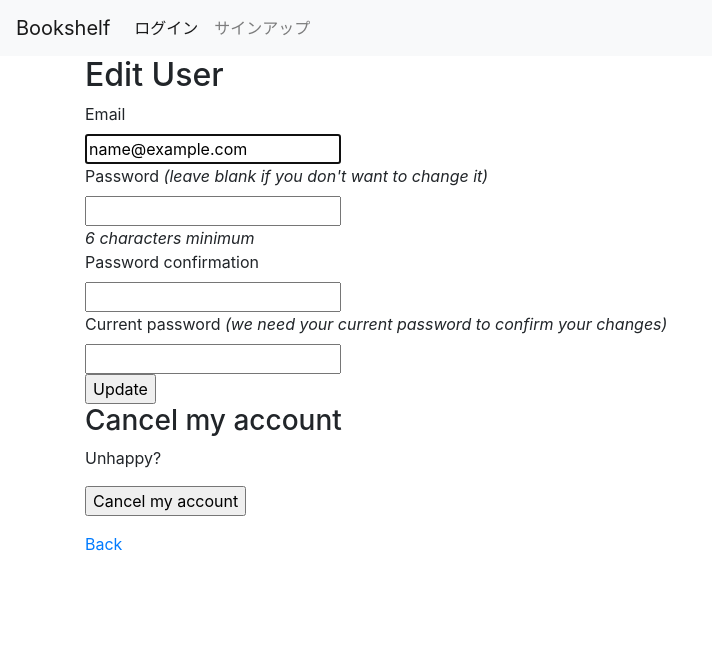
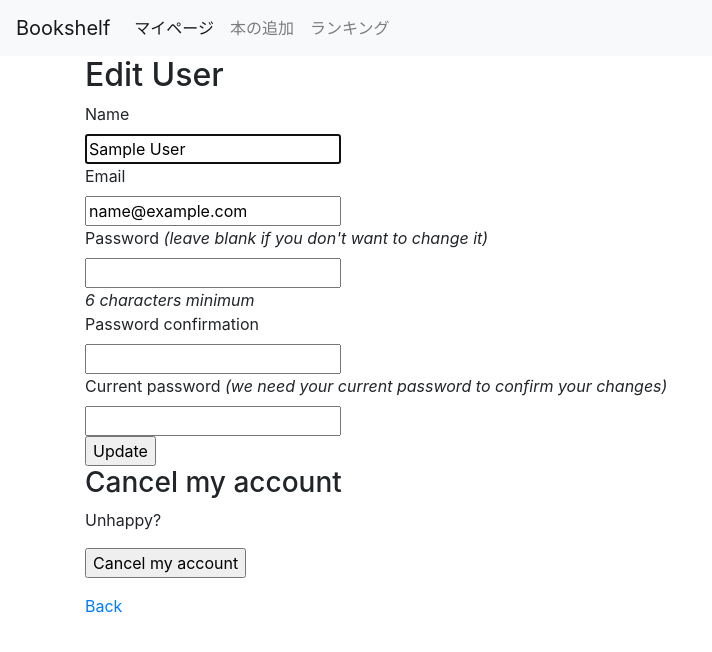
Before and after one commit to kento0805-naka/Bookshelf-app, a Rails app: page /users/edit in a window 1280 px wide. Shown: the top 652 px of the page, without its empty margins (0-712 px from the left). Run offline with Rails 7, Linux system fonts and the light colour scheme; the visitor is signed in with stand-in values (Sample User, id 1); style sheets or scripts are compiled from the project's sources.

Commit message:
サインアップ画面にnameカラムの追加

```diff
--- a/app/controllers/application_controller.rb
+++ b/app/controllers/application_controller.rb
@@ -1,2 +1,14 @@
 class ApplicationController < ActionController::Base
+
+  before_action :authenticate_user!, except: [:index]
+  before_action :configure_permitted_parameters, if: :devise_controller?
+
+  protected
+
+  def configure_permitted_parameters
+    devise_parameter_sanitizer.permit(:sign_up, keys: [:name])
+  end
+
+
+
 end
--- a/app/models/user.rb
+++ b/app/models/user.rb
@@ -24,4 +24,9 @@ class User < ApplicationRecord
   # :confirmable, :lockable, :timeoutable, :trackable and :omniauthable
   devise :database_authenticatable, :registerable,
          :recoverable, :rememberable, :validatable
+
+
+  validates :name, presence: true
+  # validates :description, length: { maximum: 200 }
+
 end
--- a/app/views/devise/registrations/edit.html.erb
+++ b/app/views/devise/registrations/edit.html.erb
@@ -3,6 +3,10 @@
 <%= form_for(resource, as: resource_name, url: registration_path(resource_name), html: { method: :put }) do |f| %>
   <%= render "devise/shared/error_messages", resource: resource %>
 
+  <div class="field">
+    <%= f.label :name %><br />
+    <%= f.text_field :name, autofocus: true %>
+  </div>
   <div class="field">
     <%= f.label :email %><br />
     <%= f.email_field :email, autofocus: true, autocomplete: "email" %>
--- a/app/views/devise/registrations/new.html.erb
+++ b/app/views/devise/registrations/new.html.erb
@@ -3,6 +3,10 @@
 <%= form_for(resource, as: resource_name, url: registration_path(resource_name)) do |f| %>
   <%= render "devise/shared/error_messages", resource: resource %>
 
+  <div class="field">
+    <%= f.label :name %><br />
+    <%= f.text_field :name, autofocus: true %>
+  </div>
   <div class="field">
     <%= f.label :email %><br />
     <%= f.email_field :email, autofocus: true, autocomplete: "email" %>
--- a/app/views/layouts/_navbar.html.erb
+++ b/app/views/layouts/_navbar.html.erb
@@ -4,6 +4,20 @@
     <span class="navbar-toggler-icon"></span>
   </button>
   <div class="collapse navbar-collapse" id="navbarNav">
+    <% if user_signed_in? %>
+      <ul class="navbar-nav">
+        <li class="nav-item active">
+          <a href=# class='nav-link'>マイページ</a>
+        </li>
+        <li class="nav-item">
+          <a href=# class='nav-link'>本の追加</a>
+        </li>
+        <li class="nav-item">
+          <a href=# class='nav-link'>ランキング</a>
+        </li>
+      </ul>
+
+    <% else %>
       <ul class="navbar-nav">
         <li class="nav-item active">
           <%= link_to 'ログイン', new_user_session_path, class: 'nav-link' %>
@@ -11,7 +25,8 @@
         <li class="nav-item">
           <%= link_to 'サインアップ', new_user_registration_path, class: 'nav-link'%>
         </li>
+      </ul>
+    <% end %>
 
-    </ul>
   </div>
 </nav>
```
Lines whose indentation alone changed are shown as unchanged.
